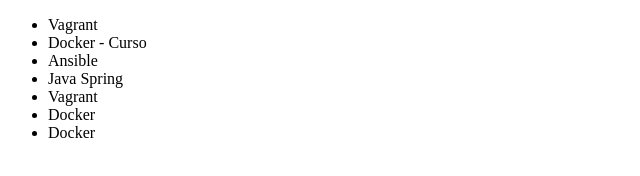
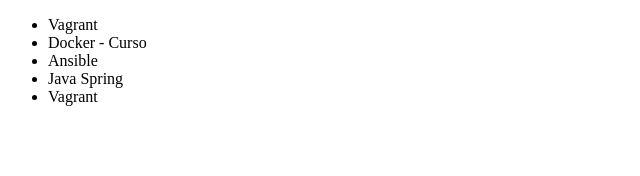
Before and after one commit to dudupagliaroni/alura-git, a plain HTML site: page index.html in a window 1280 px wide. Shown: the whole page, without its empty margins (0-640 px from the left). Drawn offline with Linux system fonts and the light colour scheme.

Commit message:
resolvendo

```diff
--- a/index.html
+++ b/index.html
@@ -13,8 +13,7 @@
         <li>Ansible</li>
         <li>Java Spring</li>
         <li>Vagrant</li>
-        <li>Docker</li>
-        <li>Docker</li>
+
 
     </ul>
 </body>
```
